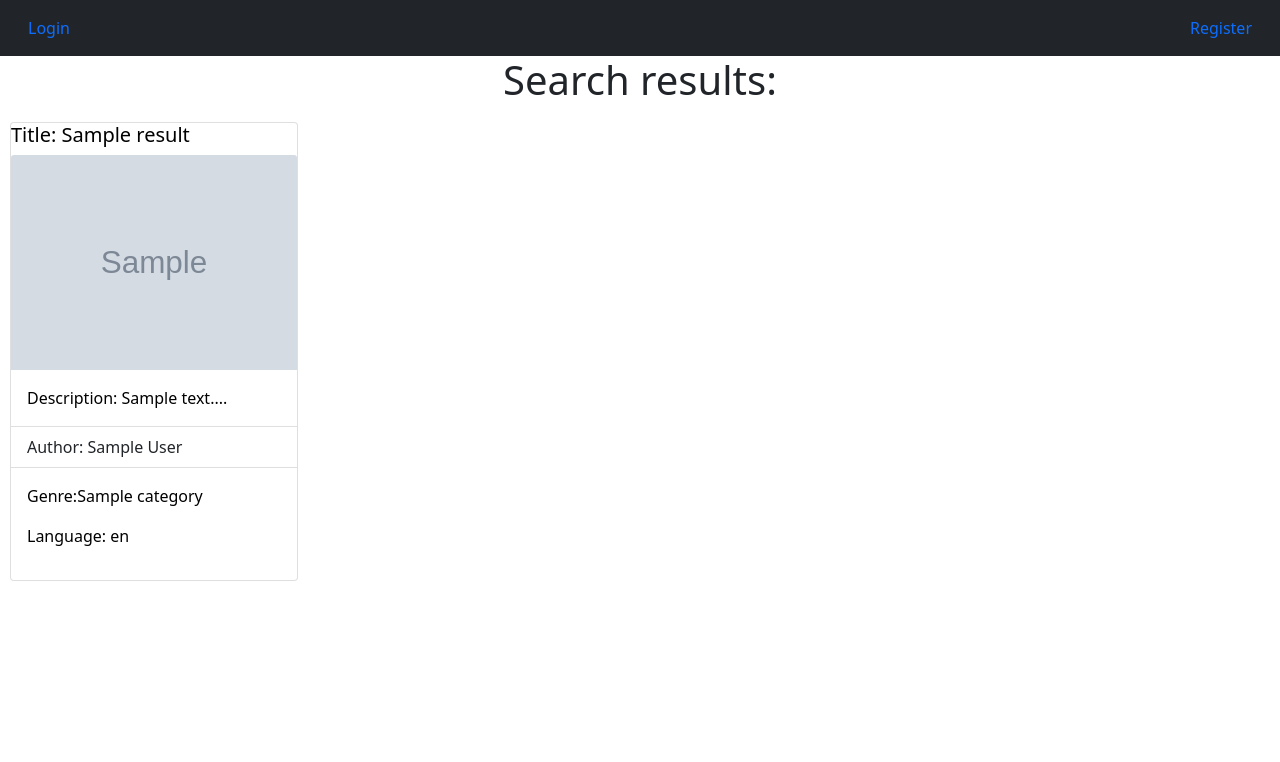
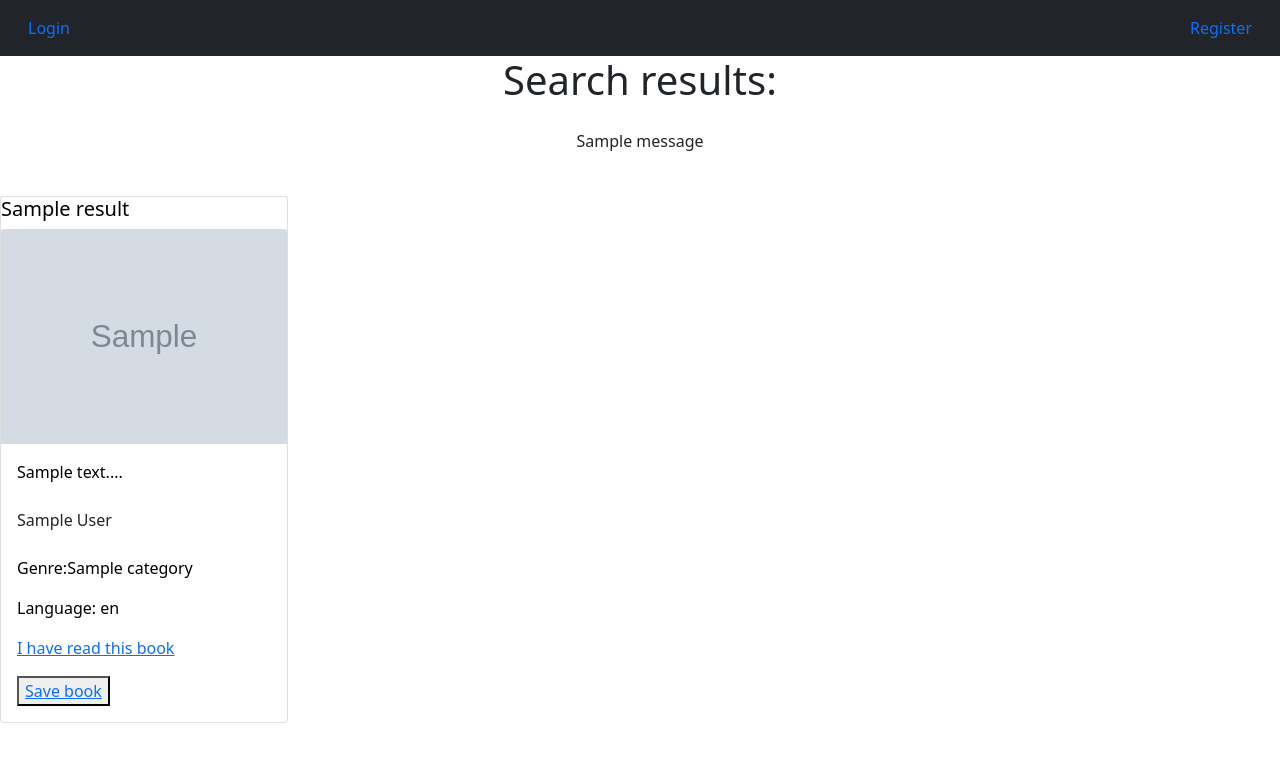
Before and after one commit to vstefan22/Library-site, a Django app: template library_app/templates/library_app/book_list.html in a window 1280 px wide. Shown: the top 762 px of the page. Run offline with Django 3.2, Linux system fonts and the light colour scheme; the template is opened without the code that fills it: most values are stand-ins (such as "Sample title", 1, 10 or a date in 2020); grey boxes marked "Sample" are stand-in pictures; one stand-in notice (Sample message) is shown.

Commit message:
new feature
user can't see books on search page that he/she read or saved

```diff
--- a/library_app/templates/library_app/book_list.html
+++ b/library_app/templates/library_app/book_list.html
@@ -13,26 +13,44 @@
 
     {%block content%}
     <h1 style="text-align: center;">Search results:</h1>
+    {% include 'library_app/messages.html' %}
+
     <div class="row">
         {% for i in result%}
-        <a href="{% url 'book' i.title%}" class="text-decoration-none" style="color: black;">
-            <div class="col-sm-4" style="margin-top: 10px; margin-left: 10px;">
-                <div class=" card" style="width: 18rem;">
-                    <h5 class="card-title">Title: {{i.title}}</h5>
+        <div class="col-sm-4" style="margin-top: 10px;">
+
+            <a href="{% url 'book' i.title%}" class="text-decoration-none" style="color: black;">
+                <div class="card text-reset" style="width: 18rem;">
+
+                    <h5 class="card-title">{{i.title}}</h5>
+
                     <img class="card-img-top" src="{{i.image.url}}" alt="Card image cap">
+
                     <div class="card-body">
-                        <p class="card-text">Description: {{i.description|slice:255}}...</p>
+                        <p class="card-text">{{i.description|slice:255}}...</p>
                     </div>
+
                     <ul class="list-group list-group-flush">
-                        <li class="list-group-item">Author: {{i.author}}</li>
+                        <li class="list-group-item">{{i.author}}</li>
                     </ul>
+
                     <div class="card-body">
                         <p>Genre:{{i.category}}</p>
                         <p>Language: {{i.language}}</p>
+                        <p><a href=" {% url 'add_read_book' i.title %}">I have read this book
+                            </a></p>
+
+                        <form method="post">
+                            {%csrf_token%}
+                            <button type="submit" value="{{i.title">
+                                <a href=" {% url 'save' i.title %}">Save book</a>
+                            </button>
+                        </form>
+
                     </div>
                 </div>
-            </div>
-        </a>
+            </a>
+        </div>
         {%endfor%}
     </div>
     {%endblock content%}
--- a/library_app/templates/library_app/categories.html
+++ b/library_app/templates/library_app/categories.html
@@ -13,6 +13,7 @@
 
     {%block content%}
     <div class="row">
+        {% include 'library_app/messages.html' %}
         <h1 style="text-align: center;">Results for {{genre}} genre:</h1>
         {% for i in result%}
 
--- a/library_app/templates/library_app/messages.html
+++ b/library_app/templates/library_app/messages.html
@@ -13,7 +13,7 @@
 {% for message in messages %}
 <div class="container-fluid p-0">
     <div class="alert {{ message.tags }}" role="alert" style="text-align: center;">
-        {{ message }}!
+        {{ message }}
     </div>
 </div>
 {% endfor %}
```
Also changed, not shown: library_app/views.py (+48 -26 lines).
